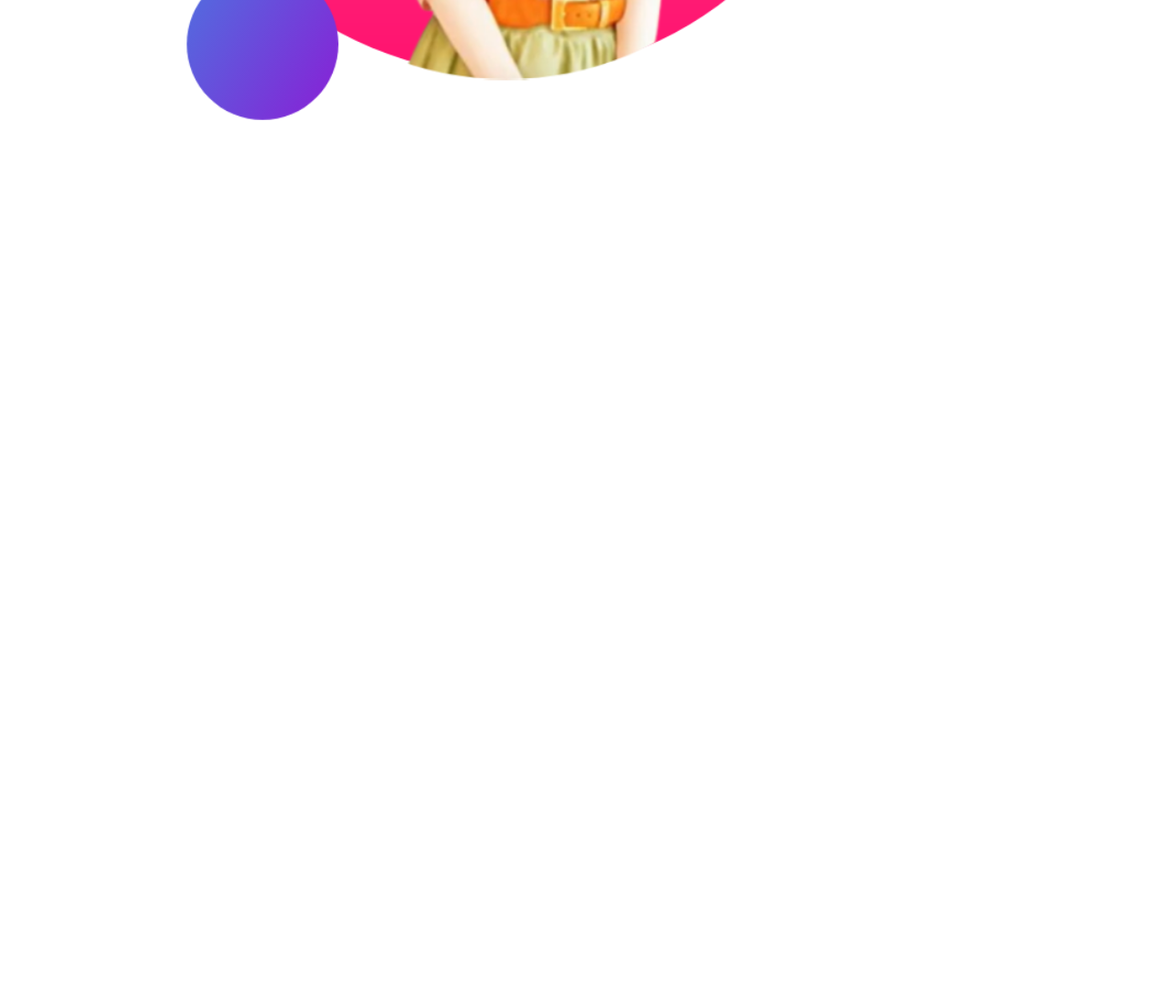
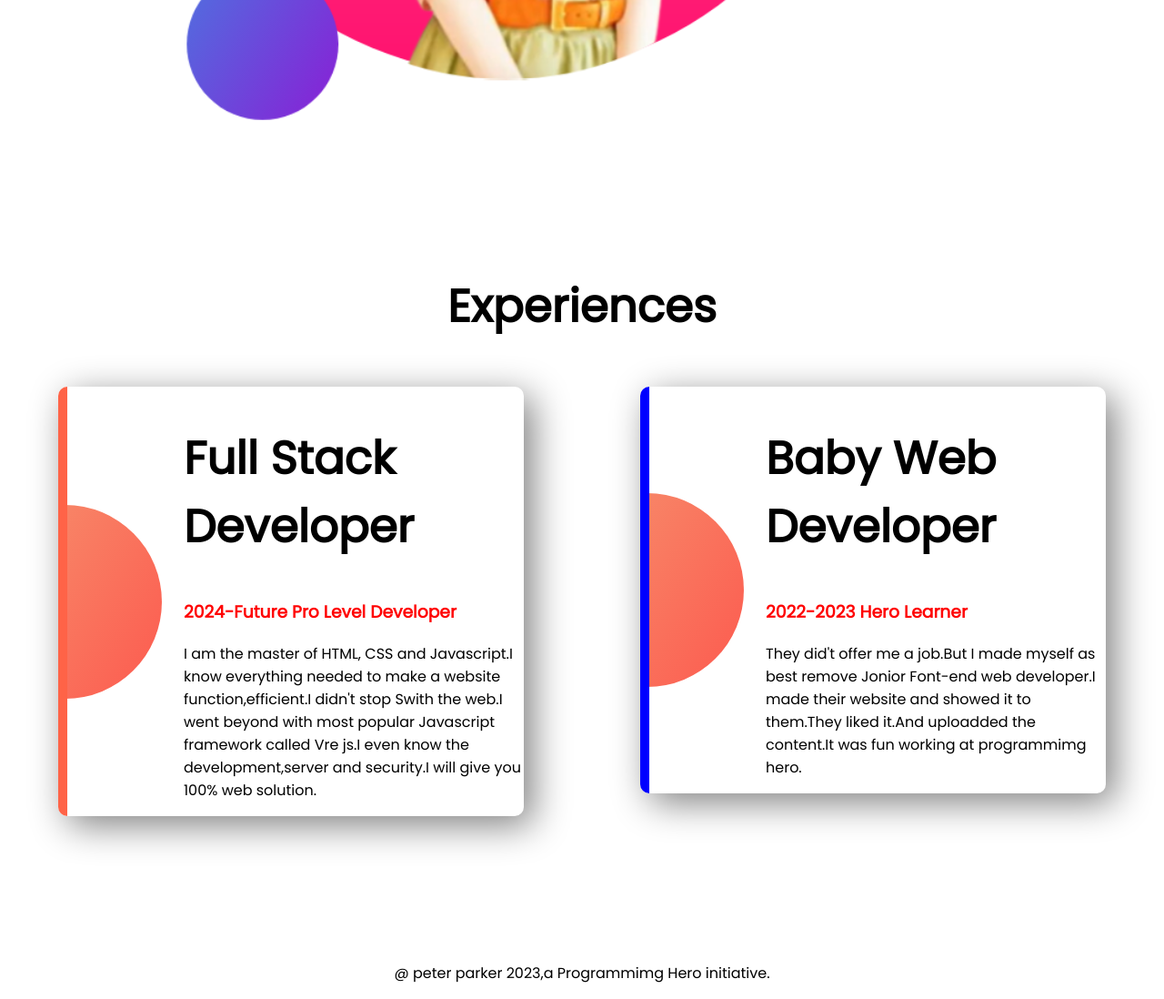
Before and after one commit to urmiu/My-personal-portfulio, a plain HTML site: page index.html in a window 1280 px wide. Shown: the part 1698-2796 px from the top of the page at 91% size. Before the commit the page ends 1998 px from the top, so only its background shows below. Drawn offline with Linux system fonts and the light colour scheme.

Commit message:
style border added footer

```diff
--- a/index.html
+++ b/index.html
@@ -11,7 +11,7 @@
      <link rel="stylesheet" href="style.css">
 </head>
 <body>
- <section class="top banner">
+ <section class="top banner flexible-container">
      <div class="half-width">
           <h1>Welcome To</h1>
           <h1> <span class="red" >Urmi Akter</span> World!</h1>
@@ -23,7 +23,7 @@
           <img src="images/my-bg.png" alt="">
        </div>
  </section>
- <section class="Dream Big">
+ <section class="Dream Big flexible-container">
   <div  class="half-width">
      <img src="images/my-bg2 (1).png" alt="">
   </div>
@@ -36,5 +36,23 @@
      <a class="link-button" target="_blank" href="">DOWNLOAD RESUME</a>
   </div>
  </section>
+ <section class="Experience-area">
+ <h1><p>Experiences</p></h1>
+<div class="flexible-container">
+   <div id="FULL" class="Experience">
+      <h1>Full Stack Developer</h1>
+      <h3 class="red">2024-Future Pro Level Developer </h3>
+      <p>I am the master of HTML, CSS and Javascript.I know everything needed to make a website function,efficient.I didn't stop Swith the web.I went beyond with most popular Javascript framework called Vre js.I even know the development,server and security.I will give you 100% web solution.</p>
+   </div>
+   <div id="BABY" class="Experience">
+      <h1>Baby Web Developer</h1>
+      <h3 class="red">2022-2023 Hero Learner</h3>
+      <p>
+         They did't offer me a job.But I made myself as best remove Jonior Font-end web developer.I made their website and showed it to them.They liked it.And uploadded the content.It was fun working at programmimg hero.
+      </p>
+   </div>
+</div>
+ </section>
 </body>
+<footer><P>@ peter parker 2023,a Programmimg Hero initiative.</P></footer>
 </html>
--- a/style.css
+++ b/style.css
@@ -8,7 +8,7 @@ h1{
 .red{
      color: red;
 }
-section{
+.flexible-container{
      display: flex;
      margin-bottom: 160px;
 }
@@ -27,11 +27,37 @@ section{
      font-weight: 700;
      border-radius: 5px;
 }
-.top-banner{
+.top{
      background-image: url(images/top-banner.png);
+     background-repeat: no-repeat;
 }
-.Dream Big{
+.Dream{
   background-image: url(images/dream-bg.png);
   background-repeat: no-repeat;
   background-position: right;
 }
+.Experience{
+     background-image: url(images/exp-bg.png);
+     background-repeat: no-repeat;
+     background-position: left;
+}
+.Experience{
+     width: 100%;
+     height: 80%;
+     padding-left: 10%;
+     margin-left: 5%;
+     margin-right: 5%;
+     border-radius: 10px;
+     box-shadow: 10px 10px 40px gray;
+     border-left: 10px solid blue;
+
+}
+#FULL{
+     border-left: 10px solid tomato;
+}
+footer p{
+       text-align: center;
+}
+h1 p{
+     text-align: center;
+}
```
